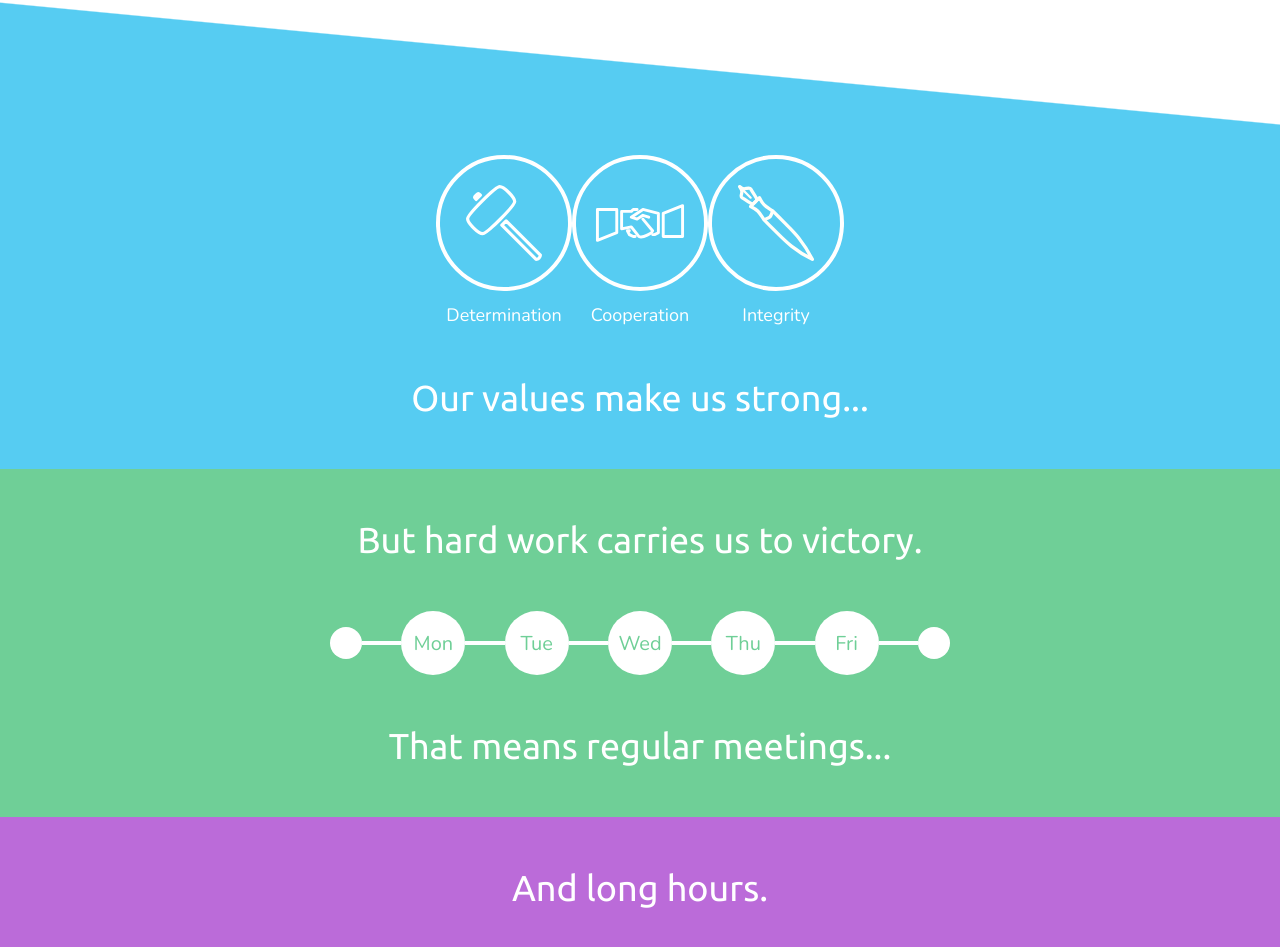
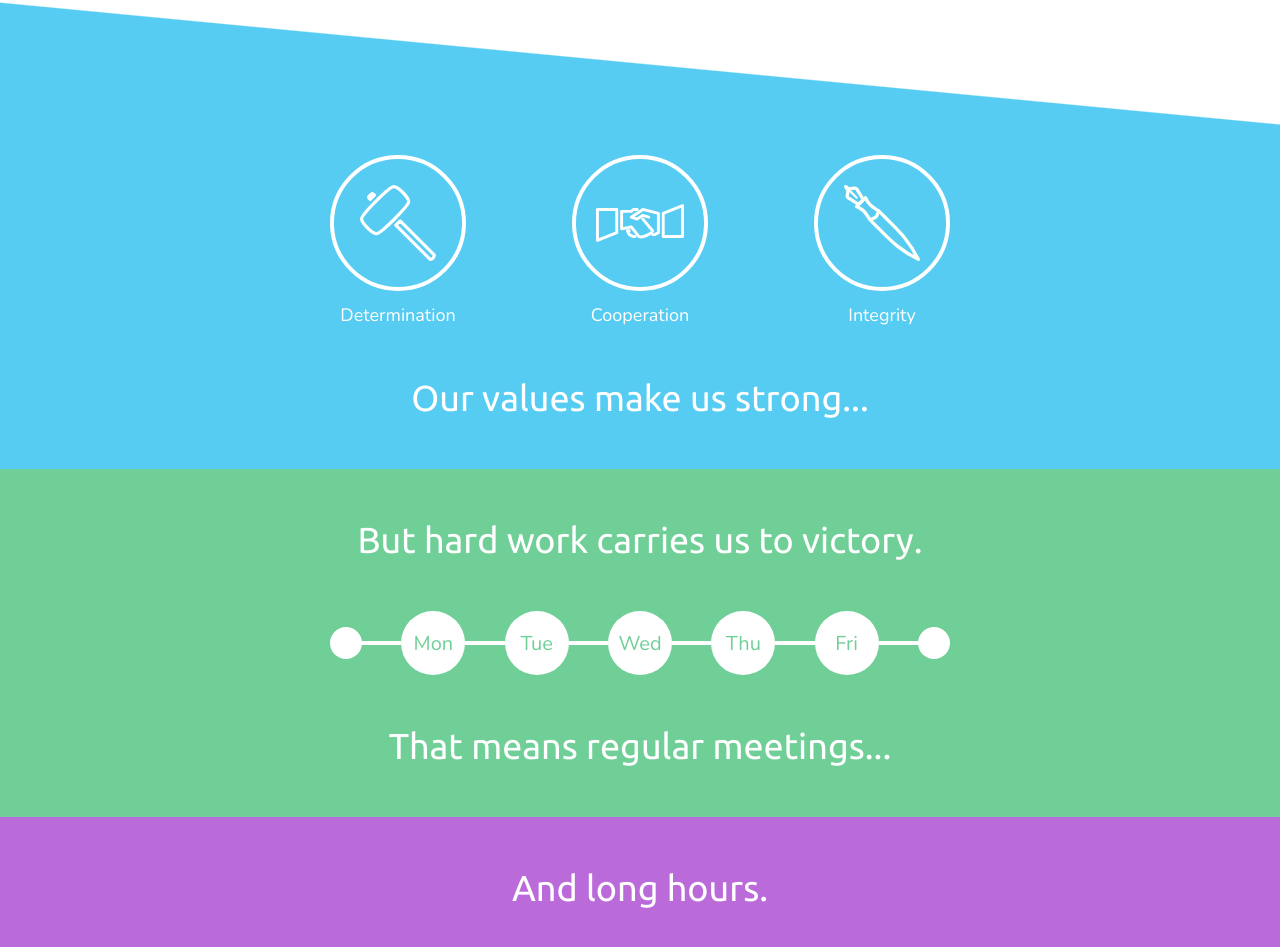
Before and after one commit to GreenNick/THS-Robotics-Site, a plain HTML site: page index.html in a window 1280 px wide. Shown: the part 1298-2245 px from the top of the page. Drawn offline with nearby package versions, Linux system fonts and the light colour scheme.

Commit message:
Fixes spacing on values section

```diff
--- a/assets/css/modules/_values.sass
+++ b/assets/css/modules/_values.sass
@@ -16,7 +16,7 @@ section.values
     content: ""
     background: linear-gradient(to left bottom, white 50%, $color-blue 50.5%)
   .value-container
-    max-width: 620px
+    width: 620px
     margin: 25px auto 0 auto
     display: flex
     justify-content: space-between
```
Also changed, not shown: assets/css/main.css.
